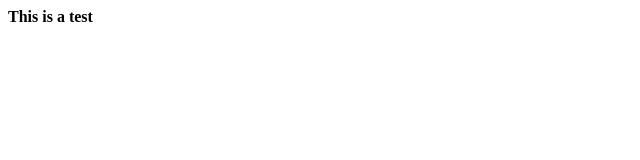
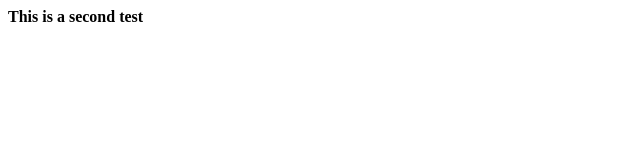
Before and after one commit to rosscooney/demo_site, a plain HTML site: page index.html in a window 1280 px wide. Shown: the full height of the page, 0-640 px from the left. Drawn offline with Linux system fonts and the light colour scheme.

Commit message:
deploy test....

```diff
--- a/index.html
+++ b/index.html
@@ -1 +1 @@
-<b>This is a test</b>
+<b>This is a second test</b>
```
